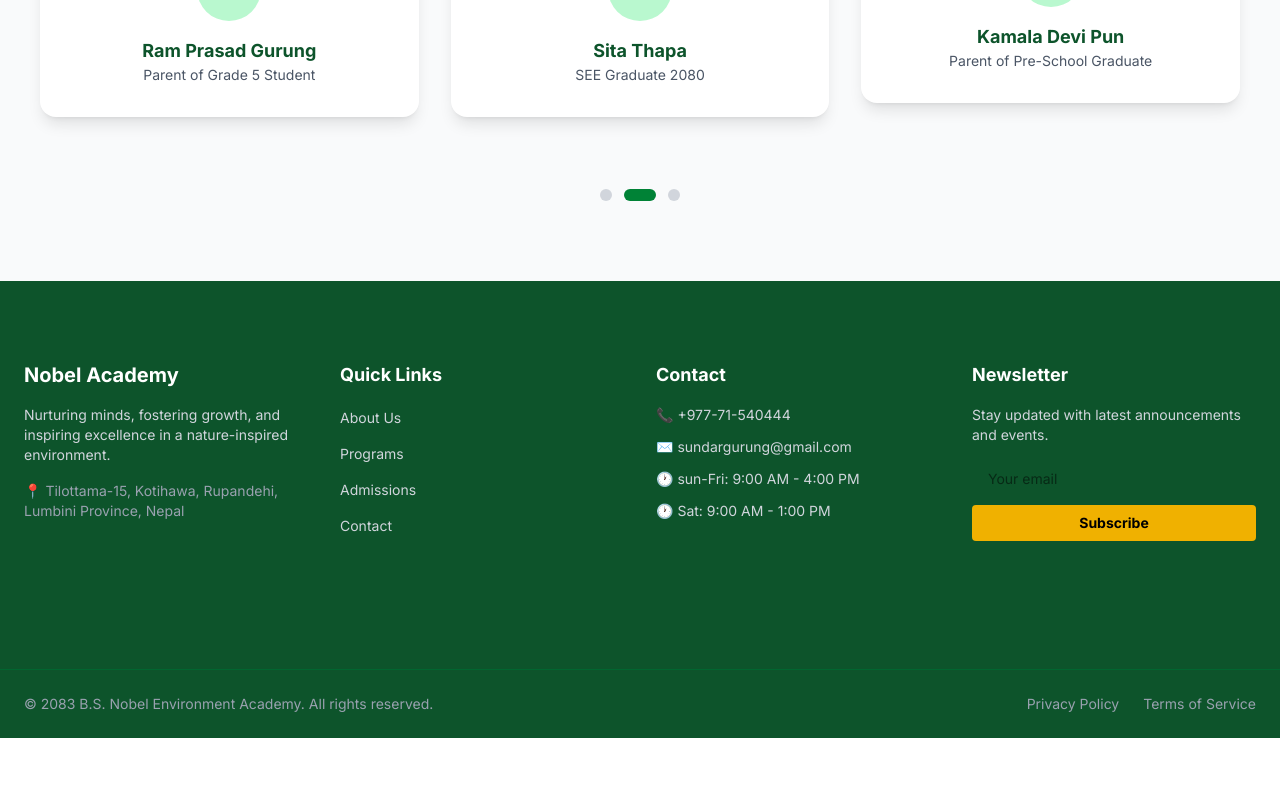
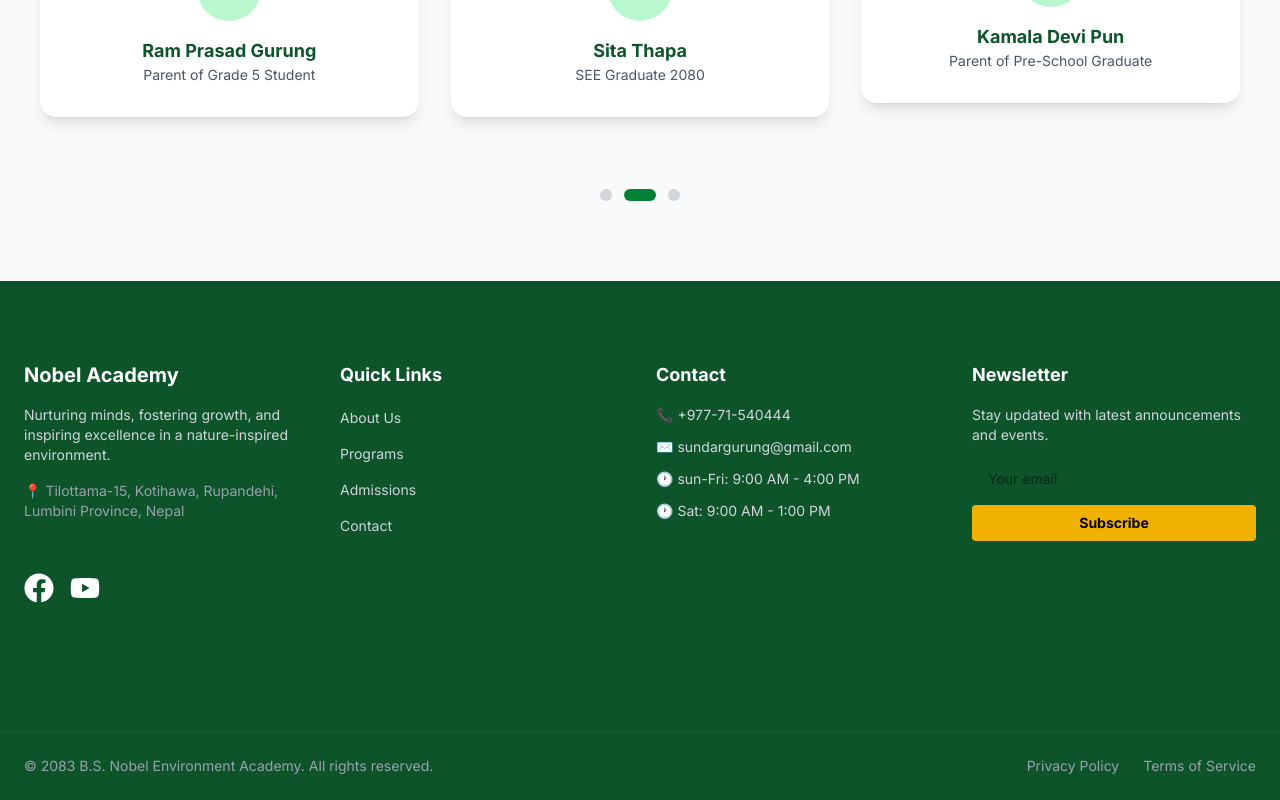
Before and after one commit to ayush236/nobel, a Next.js app: page / in a window 1280 px wide. Shown: the part 6391-7191 px from the top of the page. Before the commit the page ends 7129 px from the top, so only its background shows below. Built offline with nearby package versions, Linux system fonts and the light colour scheme; no server answers.

Commit message:
icon is added at footer

```diff
--- a/components/Footer.tsx
+++ b/components/Footer.tsx
@@ -1,5 +1,8 @@
 import React, { FC } from 'react'
 import Link from 'next/link'
+import { FaFacebook } from "react-icons/fa";
+import { FaYoutube } from "react-icons/fa";
+
 
 interface FooterLink {
   label: string
@@ -80,9 +83,24 @@ const Footer: FC = () => {
                 </button>
               </form>
             </div>
+
+            {/* Social Media Icons */}
+        <div className=' flex gap-4 text-3xl '>
+          <span>
+            <Link href=""><FaFacebook /></Link>
+          </span>
+          <span>
+            <Link href=""><FaYoutube /></Link>
+          </span>
+        </div>
           </div>
         </div>
+        <div>
+
+        </div>
       </div>
+
+
 
       {/* Bottom Divider & Copyright */}
       <div className="border-t border-green-800 px-4 sm:px-6 py-4 sm:py-6">
@@ -98,6 +116,8 @@ const Footer: FC = () => {
           </div>
         </div>
       </div>
+
+
     </footer>
   )
 }
```
